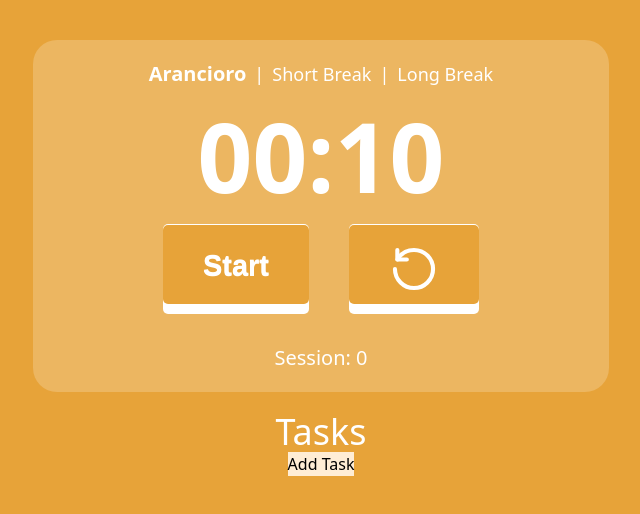
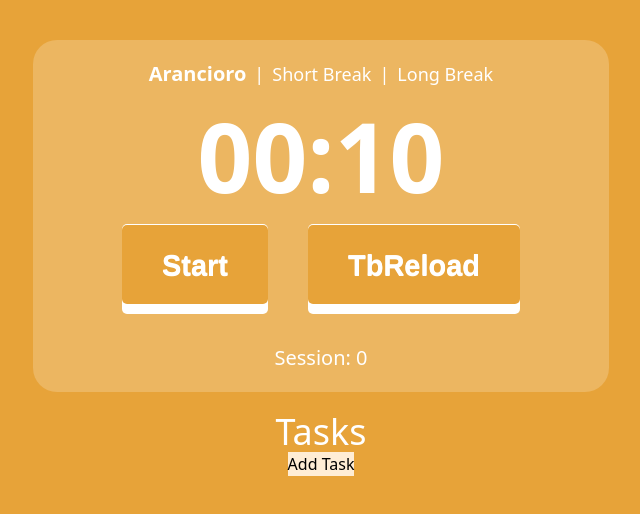
Before and after one commit to yahorlahunovich/productivity-manager, a React (Create React App) app: page / in a window 1280 px wide. Shown: the top 514 px of the page, without its empty margins (319-959 px from the left). Built offline with nearby package versions, Linux system fonts and the light colour scheme.

Commit message:
adding clear buttons

```diff
--- a/package.json
+++ b/package.json
@@ -11,8 +11,10 @@
     "@types/node": "^16.18.29",
     "@types/react": "^18.2.6",
     "@types/react-dom": "^18.2.4",
+    "@types/react-icons": "^3.0.0",
     "react": "^18.2.0",
     "react-dom": "^18.2.0",
+    "react-icons": "^4.8.0",
     "react-redux": "^8.0.5",
     "react-router-dom": "^6.11.1",
     "react-scripts": "5.0.1",
--- a/src/components/tasks/Tasks.tsx
+++ b/src/components/tasks/Tasks.tsx
@@ -7,7 +7,6 @@ import { tasksActions } from "../../redux/tasksSlice";
 export default function Tasks() {
   const dispatch = useAppDispatch();
   const isAdding = useAppSelector((state) => state.tasks.isAdding);
-  const todoItems = useAppSelector((state) => state.todo.todoItems);
   const addTask = () => {
     dispatch(tasksActions.setIsAdding());
   };
@@ -22,14 +21,6 @@ export default function Tasks() {
         </button>
       )}
       <TodoItems />
-      {todoItems.length > 0 ? (
-        <div>
-          <button>Clear Finished Tasks</button>
-          <button>Clear All Tasks</button>
-        </div>
-      ) : (
-        ""
-      )}
     </div>
   );
 }
--- a/src/components/timer/Timer.tsx
+++ b/src/components/timer/Timer.tsx
@@ -1,6 +1,7 @@
 import React, { useEffect } from "react";
 import { useAppDispatch, useAppSelector } from "../../redux/hooks";
 import { timerActions } from "../../redux/timerSlice";
+// import { TbReload } from "react-icons/fa";
 
 export default function Timer() {
   const dispatch = useAppDispatch();
@@ -140,38 +141,7 @@ export default function Timer() {
             }`}
             onClick={resetTimer}
           >
-            <svg
-              width="50px"
-              height="50px"
-              viewBox="0 0 21 21"
-              xmlns="http://www.w3.org/2000/svg"
-              fill="#000000"
-              stroke="#000000"
-              strokeWidth="1.722"
-              transform="rotate(0)"
-            >
-              <g id="SVGRepo_bgCarrier" strokeWidth="0"></g>
-              <g
-                id="SVGRepo_tracerCarrier"
-                strokeLinecap="round"
-                strokeLinejoin="round"
-              ></g>
-              <g id="SVGRepo_iconCarrier">
-                {" "}
-                <g
-                  fill="none"
-                  fillRule="evenodd"
-                  stroke="#ffffff"
-                  strokeLinecap="round"
-                  strokeLinejoin="round"
-                  transform="matrix(0 1 1 0 2.5 2.5)"
-                >
-                  {" "}
-                  <path d="m3.98652376 1.07807068c-2.38377179 1.38514556-3.98652376 3.96636605-3.98652376 6.92192932 0 4.418278 3.581722 8 8 8s8-3.581722 8-8-3.581722-8-8-8"></path>{" "}
-                  <path d="m4 1v4h-4" transform="matrix(1 0 0 -1 0 6)"></path>{" "}
-                </g>{" "}
-              </g>
-            </svg>
+            TbReload
           </button>
         </div>
       </div>
--- a/src/components/todo/TodoItems.tsx
+++ b/src/components/todo/TodoItems.tsx
@@ -8,7 +8,6 @@ export default function TodoItems() {
   const deleteItem = (id: string) => {
     dispatch(todoActions.deleteItem(id));
   };
-
   const confirmTask = (e: React.ChangeEvent<HTMLInputElement>, id: string) => {
     if (e.target.checked) {
       dispatch(todoActions.confirmTask(id));
@@ -16,7 +15,14 @@ export default function TodoItems() {
       dispatch(todoActions.unconfirmTask(id));
     }
   };
+  const clearAllTasks = () => {
+    dispatch(todoActions.clearAll());
+  };
+  const clearCompletedTasks = () => {
+    dispatch(todoActions.clearCompletedTasks());
+  };
   return (
+    <>
       <ul>
         {todoItems.map((item) => (
           <li key={item.id} className="flex gap-4">
@@ -39,5 +45,14 @@ export default function TodoItems() {
           </li>
         ))}
       </ul>
+      {todoItems.length > 0 ? (
+        <div>
+          <button onClick={clearCompletedTasks}>Clear Completed Tasks</button>
+          <button onClick={clearAllTasks}>Clear All Tasks</button>
+        </div>
+      ) : (
+        ""
+      )}
+    </>
   );
 }
--- a/src/redux/todoSlice.ts
+++ b/src/redux/todoSlice.ts
@@ -50,6 +50,14 @@ const todoSlice = createSlice({
       );
       state.todoItems[index].isCompleted = false;
     },
+    clearAll(state) {
+      state.todoItems = [];
+    },
+    clearCompletedTasks(state) {
+      state.todoItems = state.todoItems.filter(
+        (item) => item.isCompleted !== true
+      );
+    },
   },
 });
 
```
Also changed, not shown: src/assets/images/resetImg.svg (deleted), 1 other file (tests, documents, lock files or other folders). Lines whose indentation alone changed are shown as unchanged.
